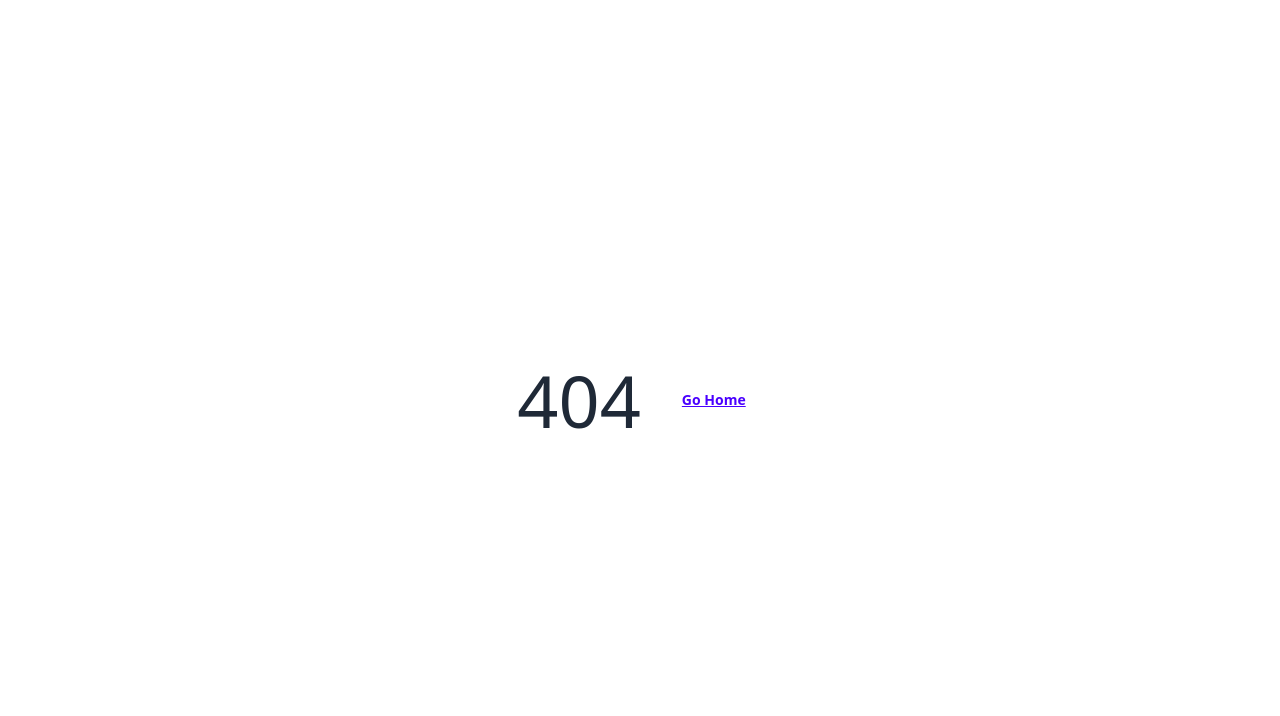
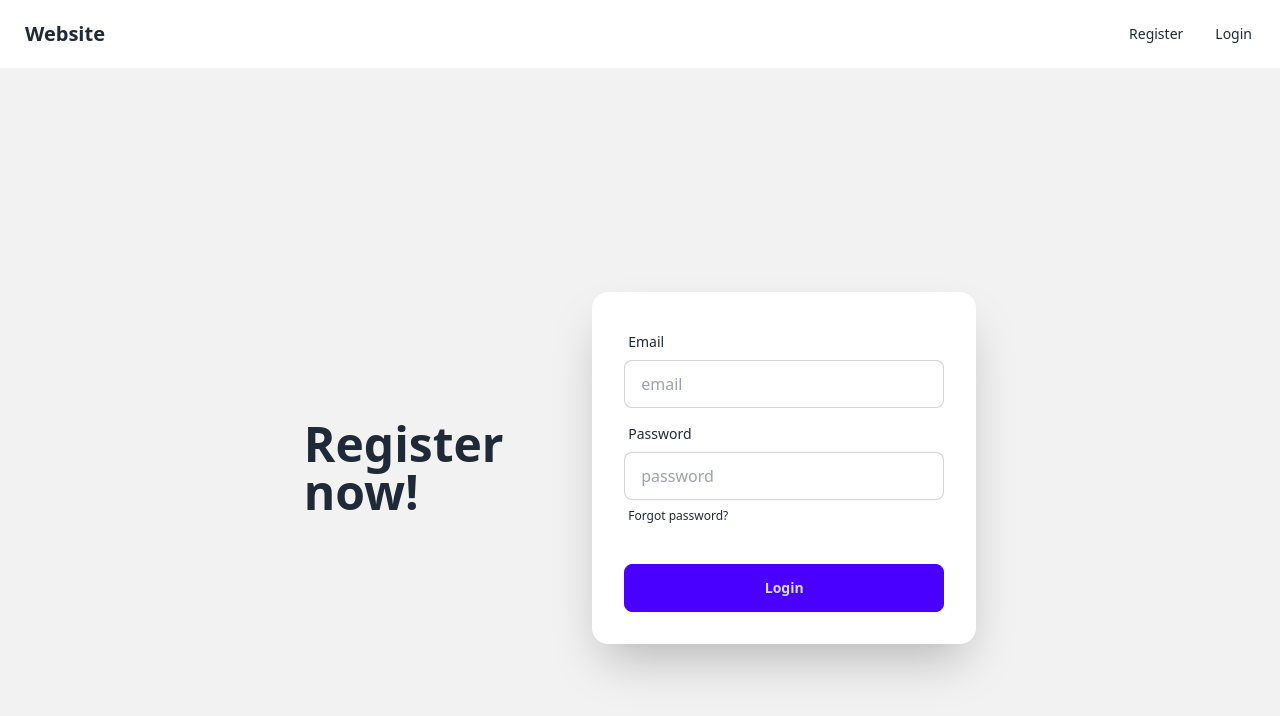
Before and after one commit to sakhawat-code-info/context-api-with-firebase, a React (Vite) app: page /register in a window 1280 px wide. Before the commit this address had no page. Shown: the top 716 px of the page. Built offline with nearby package versions, Linux system fonts and the light colour scheme.

Commit message:
page setup ok

```diff
--- a/src/components/NavBar.jsx
+++ b/src/components/NavBar.jsx
@@ -1,3 +1,4 @@
+import { Link } from "react-router-dom";
 
 
 const NavBar = () => {
@@ -5,22 +6,12 @@
         <div>
             <div className="navbar bg-base-100">
                 <div className="flex-1">
-                    <a className="btn btn-ghost text-xl">daisyUI</a>
+                    <a className="btn btn-ghost text-xl"><Link to='/'>Website</Link></a>
                 </div>
                 <div className="flex-none">
                     <ul className="menu menu-horizontal px-1">
-                        <li><a>Link</a></li>
-                        <li>
-                            <details>
-                                <summary>
-                                    Parent
-                                </summary>
-                                <ul className="p-2 bg-base-100 rounded-t-none">
-                                    <li><a>Link 1</a></li>
-                                    <li><a>Link 2</a></li>
-                                </ul>
-                            </details>
-                        </li>
+                        <li><Link to='/register'>Register</Link></li>
+                        <li><Link to='/login'>Login</Link></li>
                     </ul>
                 </div>
             </div>
--- /dev/null
+++ b/src/pages/LoginPage.jsx
@@ -0,0 +1,39 @@
+
+
+const LoginPage = () => {
+    return (
+        <div>
+            <div className="hero min-h-screen bg-base-200">
+                <div className="hero-content">
+                    <div className="text-center lg:text-left">
+                        <h1 className="text-5xl font-bold">Login now</h1>
+                    </div>
+                    <div className="card shrink-0 w-full max-w-sm shadow-2xl bg-base-100">
+                        <form className="card-body">
+                            <div className="form-control">
+                                <label className="label">
+                                    <span className="label-text">Email</span>
+                                </label>
+                                <input type="email" name="email" placeholder="email" className="input input-bordered" required />
+                            </div>
+                            <div className="form-control">
+                                <label className="label">
+                                    <span className="label-text">Password</span>
+                                </label>
+                                <input type="password" name="password" placeholder="password" className="input input-bordered" required />
+                                <label className="label">
+                                    <a href="#" className="label-text-alt link link-hover">Forgot password?</a>
+                                </label>
+                            </div>
+                            <div className="form-control mt-6">
+                                <button className="btn btn-primary">Login</button>
+                            </div>
+                        </form>
+                    </div>
+                </div>
+            </div>
+        </div>
+    );
+};
+
+export default LoginPage;
--- /dev/null
+++ b/src/pages/RegisterPage.jsx
@@ -0,0 +1,39 @@
+
+
+const RegisterPage = () => {
+    return (
+        <div>
+            <div className="hero min-h-screen bg-base-200">
+                <div className="hero-content">
+                    <div className="text-center lg:text-left">
+                        <h1 className="text-5xl font-bold">Register now!</h1>
+                    </div>
+                    <div className="card shrink-0 w-full max-w-sm shadow-2xl bg-base-100">
+                        <form className="card-body">
+                            <div className="form-control">
+                                <label className="label">
+                                    <span className="label-text">Email</span>
+                                </label>
+                                <input type="email" name="email" placeholder="email" className="input input-bordered" required />
+                            </div>
+                            <div className="form-control">
+                                <label className="label">
+                                    <span className="label-text">Password</span>
+                                </label>
+                                <input type="password" name="password" placeholder="password" className="input input-bordered" required />
+                                <label className="label">
+                                    <a href="#" className="label-text-alt link link-hover">Forgot password?</a>
+                                </label>
+                            </div>
+                            <div className="form-control mt-6">
+                                <button className="btn btn-primary">Login</button>
+                            </div>
+                        </form>
+                    </div>
+                </div>
+            </div>
+        </div>
+    );
+};
+
+export default RegisterPage;
```
Also changed, not shown: src/main.jsx (+10 -0 lines).
